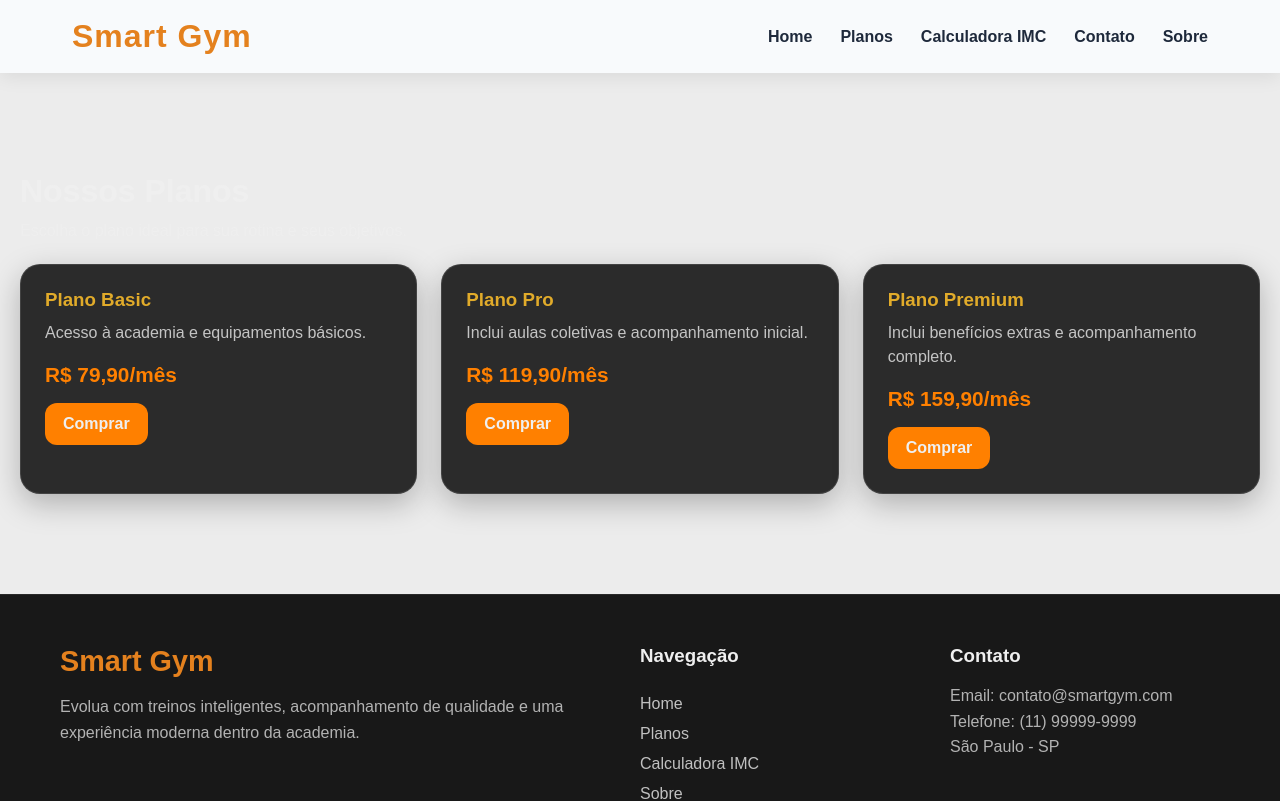
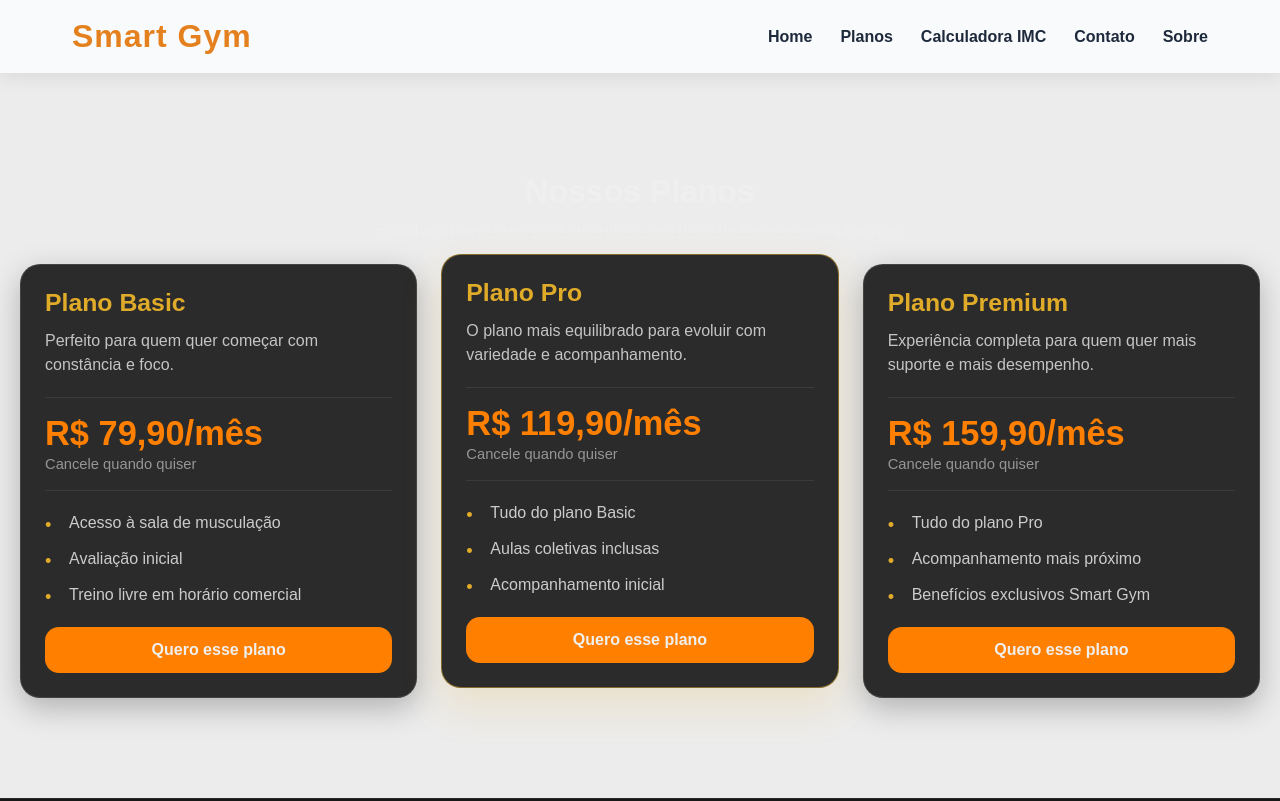
Before and after one commit to RogerrPaiva/Smart-gym, a React (Vite) app: page /planos in a window 1280 px wide. Shown: the top 801 px of the page. Built offline with nearby package versions, Linux system fonts and the light colour scheme.

Commit message:
feat: aprimora visual e acoes da pagina de planos

```diff
--- a/src/components/PlanCard.jsx
+++ b/src/components/PlanCard.jsx
@@ -1,19 +1,44 @@
 import { Link } from 'react-router-dom'
 
-function PlanCard({ nome, descricao, preco }) {
+function PlanCard({
+  nome,
+  descricao,
+  preco,
+  beneficios = [],
+  destaque = false,
+  tag = '',
+  cta = 'Comprar',
+}) {
   return (
-    <div className="plan-card">
-      <h3>{nome}</h3>
-      <p>{descricao}</p>
-      <span>{preco}</span>
+    <article className={`plan-card ${destaque ? 'plan-card-featured' : ''}`}>
+      {tag && <span className="plan-card-tag">{tag}</span>}
+
+      <div className="plan-card-header">
+        <h3>{nome}</h3>
+        <p>{descricao}</p>
+      </div>
+
+      <div className="plan-card-price-box">
+        <span className="plan-card-price">{preco}</span>
+        <small>Cancele quando quiser</small>
+      </div>
+
+      {beneficios.length > 0 && (
+        <ul className="plan-card-benefits">
+          {beneficios.map((beneficio) => (
+            <li key={beneficio}>{beneficio}</li>
+          ))}
+        </ul>
+      )}
+
       <Link
         to="/contato"
         state={{ planoSelecionado: nome }}
         className="plan-card-action"
       >
-        Comprar
+        {cta}
       </Link>
-    </div>
+    </article>
   )
 }
 
--- a/src/index.css
+++ b/src/index.css
@@ -217,12 +217,103 @@ button {
   line-height: 1.5;
 }
 
-.plan-card span {
+.plans-section-title {
+  text-align: center;
+}
+
+.plans-section-title p {
+  max-width: 720px;
+  margin: 0 auto;
+}
+
+.plans-grid {
+  align-items: stretch;
+}
+
+.plan-card {
+  position: relative;
+  display: flex;
+  flex-direction: column;
+  gap: 20px;
+  min-height: 100%;
+  overflow: hidden;
+  background: var(--card-bg);
+  transition: transform 0.3s ease, border-color 0.3s ease, box-shadow 0.3s ease;
+}
+
+.plan-card:hover {
+  transform: translateY(-8px);
+  border-color: rgba(225, 171, 42, 0.34);
+  box-shadow: 0 16px 34px rgba(0, 0, 0, 0.28);
+}
+
+.plan-card-featured {
+  border-color: rgba(225, 171, 42, 0.5);
+  transform: translateY(-10px);
+  box-shadow: 0 18px 40px rgba(225, 171, 42, 0.18);
+}
+
+.plan-card-tag {
+  align-self: flex-start;
+  padding: 8px 12px;
+  border-radius: 999px;
+  background: rgba(225, 171, 42, 0.14);
+  border: 1px solid rgba(225, 171, 42, 0.32);
+  color: var(--accent);
+  font-size: 0.85rem;
+  font-weight: 700;
+  letter-spacing: 0.04em;
+  text-transform: uppercase;
+}
+
+.plan-card-header h3 {
+  font-size: 1.55rem;
+  margin-bottom: 12px;
+}
+
+.plan-card-price-box {
+  display: flex;
+  flex-direction: column;
+  gap: 6px;
+  padding: 18px 0;
+  border-top: 1px solid rgba(239, 239, 239, 0.08);
+  border-bottom: 1px solid rgba(239, 239, 239, 0.08);
+}
+
+.plan-card-price {
   display: block;
-  margin: 18px 0 16px;
-  font-size: 1.3rem;
-  font-weight: bold;
+  font-size: 2.15rem;
+  font-weight: 800;
+  line-height: 1;
   color: var(--primary);
+}
+
+.plan-card-price-box small {
+  color: rgba(239, 239, 239, 0.55);
+  font-size: 0.92rem;
+}
+
+.plan-card-benefits {
+  display: flex;
+  flex-direction: column;
+  gap: 12px;
+  list-style: none;
+}
+
+.plan-card-benefits li {
+  position: relative;
+  padding-left: 24px;
+  color: rgba(239, 239, 239, 0.82);
+  line-height: 1.5;
+}
+
+.plan-card-benefits li::before {
+  content: '•';
+  position: absolute;
+  left: 0;
+  top: 0;
+  color: var(--accent);
+  font-size: 1.15rem;
 }
 
 .plan-card button,
@@ -244,20 +335,25 @@ button {
 }
 
 .plan-card-action {
-  display: inline-block;
+  display: inline-flex;
+  justify-content: center;
+  align-items: center;
+  width: 100%;
+  margin-top: auto;
   background: var(--primary);
   color: var(--light);
   border: none;
-  padding: 12px 18px;
-  border-radius: 12px;
+  padding: 14px 18px;
+  border-radius: 14px;
   cursor: pointer;
   font-weight: bold;
   transition: 0.3s ease;
 }
 
 .plan-card-action:hover {
-  background: var(--accent);
-  color: var(--dark);
+  background: #e27200;
+  color: var(--light);
+  transform: translateY(-2px);
 }
 
 /* Formulários */
@@ -585,6 +681,10 @@ button {
   .page {
     padding: 30px 16px;
   }
+
+  .plan-card-featured {
+    transform: none;
+  }
 }
 
 @media (max-width: 600px) {
--- a/src/pages/Planos.jsx
+++ b/src/pages/Planos.jsx
@@ -3,26 +3,45 @@ import PlanCard from '../components/PlanCard'
 function Planos() {
   return (
     <main className="page">
-      <section className="section-title">
+      <section className="section-title plans-section-title">
         <h1>Nossos Planos</h1>
-        <p>Escolha o plano ideal para sua rotina e seus objetivos.</p>
+        <p>Escolha o plano ideal para sua rotina, seu ritmo de treino e seus objetivos.</p>
       </section>
 
       <div className="plans-grid">
         <PlanCard
           nome="Plano Basic"
-          descricao="Acesso à academia e equipamentos básicos."
+          descricao="Perfeito para quem quer começar com constância e foco."
           preco="R$ 79,90/mês"
+          beneficios={[
+            'Acesso à sala de musculação',
+            'Avaliação inicial',
+            'Treino livre em horário comercial',
+          ]}
+          cta="Quero esse plano"
         />
         <PlanCard
           nome="Plano Pro"
-          descricao="Inclui aulas coletivas e acompanhamento inicial."
+          descricao="O plano mais equilibrado para evoluir com variedade e acompanhamento."
           preco="R$ 119,90/mês"
+          beneficios={[
+            'Tudo do plano Basic',
+            'Aulas coletivas inclusas',
+            'Acompanhamento inicial',
+          ]}
+          destaque={true}
+          cta="Quero esse plano"
         />
         <PlanCard
           nome="Plano Premium"
-          descricao="Inclui benefícios extras e acompanhamento completo."
+          descricao="Experiência completa para quem quer mais suporte e mais desempenho."
           preco="R$ 159,90/mês"
+          beneficios={[
+            'Tudo do plano Pro',
+            'Acompanhamento mais próximo',
+            'Benefícios exclusivos Smart Gym',
+          ]}
+          cta="Quero esse plano"
         />
       </div>
     </main>
```
